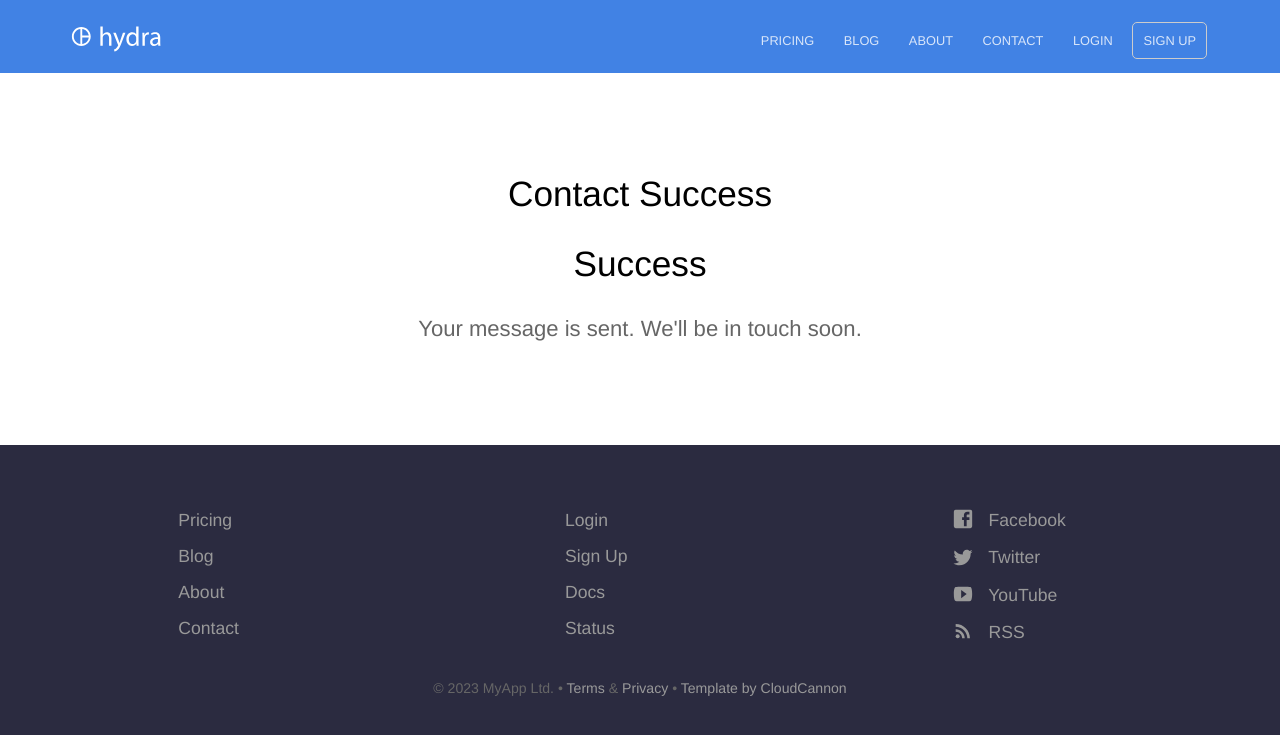
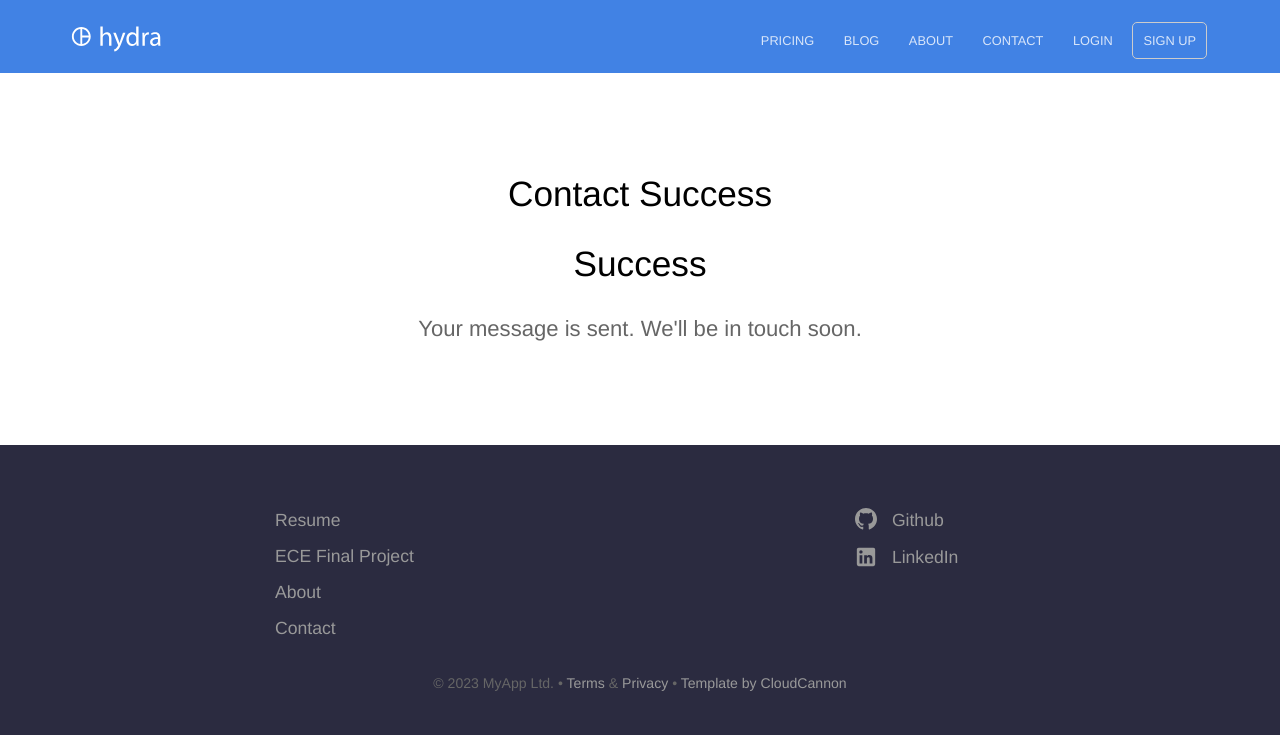
Before and after one commit to adrianchen8662/adrianchen8662.github.io, a Jekyll site: the page built from contact-success.html, in a window 1280 px wide. Shown: the top 735 px of the page. Built offline with Jekyll 4.4.1, drawn with Linux system fonts in a browser that asks for light colours.

Commit message:
footer update

```diff
--- a/_data/footer.yml
+++ b/_data/footer.yml
@@ -1,39 +1,18 @@
 - links:
-  - name: Pricing
-    link: /pricing/
-  - name: Blog
-    link: /blog/
+  - name: Resume
+    link: /resume/
+  - name: ECE Final Project
+    link: /ECE  Project/
   - name: About
     link: /about/
   - name: Contact
     link: /contact/
 - links:
-  - name: Login
-    link: /
+  - name: Github
+    link: https://github.com/adrianchen8662/argus
     new_window: true
-  - name: Sign Up
-    link: /
+    social_icon: Github # TODO: check icons
+  - name: LinkedIn
+    link: https://www.linkedin.com/in/adrian-chen-728513181/
     new_window: true
-  - name: Docs
-    link: /
-    new_window: true
-  - name: Status
-    link: /
-    new_window: true
-- links:
-  - name: Facebook
-    link: https://facebook.com/cloudcannon/
-    new_window: true
-    social_icon: Facebook
-  - name: Twitter
-    link: https://twitter.com/cloudcannon/
-    social_icon: Twitter
-    new_window: true
-  - name: YouTube
-    link: https://youtube.com/cloudcannon/
-    social_icon: YouTube
-    new_window: true
-  - name: RSS
-    link: /feed.xml
-    social_icon: RSS
-    new_window: false
+    social_icon: LinkedIn # TODO: check icons
--- a/_includes/social-icon.html
+++ b/_includes/social-icon.html
@@ -1,18 +1,6 @@
 {% case include.icon %}
-	{% when "Facebook" %}
-		<svg fill="#000000" height="24" viewBox="0 0 24 24" width="24" xmlns="http://www.w3.org/2000/svg"><path d="M19,4V7H17A1,1 0 0,0 16,8V10H19V13H16V20H13V13H11V10H13V7.5C13,5.56 14.57,4 16.5,4M20,2H4A2,2 0 0,0 2,4V20A2,2 0 0,0 4,22H20A2,2 0 0,0 22,20V4C22,2.89 21.1,2 20,2Z" /></svg>
-	{% when "Instagram" %}
-		<svg fill="#000000" height="24" viewBox="0 0 24 24" width="24" xmlns="http://www.w3.org/2000/svg"><path d="M7.8,2H16.2C19.4,2 22,4.6 22,7.8V16.2A5.8,5.8 0 0,1 16.2,22H7.8C4.6,22 2,19.4 2,16.2V7.8A5.8,5.8 0 0,1 7.8,2M7.6,4A3.6,3.6 0 0,0 4,7.6V16.4C4,18.39 5.61,20 7.6,20H16.4A3.6,3.6 0 0,0 20,16.4V7.6C20,5.61 18.39,4 16.4,4H7.6M17.25,5.5A1.25,1.25 0 0,1 18.5,6.75A1.25,1.25 0 0,1 17.25,8A1.25,1.25 0 0,1 16,6.75A1.25,1.25 0 0,1 17.25,5.5M12,7A5,5 0 0,1 17,12A5,5 0 0,1 12,17A5,5 0 0,1 7,12A5,5 0 0,1 12,7M12,9A3,3 0 0,0 9,12A3,3 0 0,0 12,15A3,3 0 0,0 15,12A3,3 0 0,0 12,9Z" /></svg>
+	{% when "Github" %}
+		<svg fill="#000000" height="24" viewBox="0 0 24 24" width="24" xlmns="http://www.w3.org/200/svg"><path d="M12 0c-6.626 0-12 5.373-12 12 0 5.302 3.438 9.8 8.207 11.387.599.111.793-.261.793-.577v-2.234c-3.338.726-4.033-1.416-4.033-1.416-.546-1.387-1.333-1.756-1.333-1.756-1.089-.745.083-.729.083-.729 1.205.084 1.839 1.237 1.839 1.237 1.07 1.834 2.807 1.304 3.492.997.107-.775.418-1.305.762-1.604-2.665-.305-5.467-1.334-5.467-5.931 0-1.311.469-2.381 1.236-3.221-.124-.303-.535-1.524.117-3.176 0 0 1.008-.322 3.301 1.23.957-.266 1.983-.399 3.003-.404 1.02.005 2.047.138 3.006.404 2.291-1.552 3.297-1.23 3.297-1.23.653 1.653.242 2.874.118 3.176.77.84 1.235 1.911 1.235 3.221 0 4.609-2.807 5.624-5.479 5.921.43.372.823 1.102.823 2.222v3.293c0 .319.192.694.801.576 4.765-1.589 8.199-6.086 8.199-11.386 0-6.627-5.373-12-12-12z"></svg>
 	{% when "LinkedIn" %}
 		<svg fill="#000000" height="24" viewBox="0 0 24 24" width="24" xmlns="http://www.w3.org/2000/svg"><path d="M19,19H16V13.7A1.5,1.5 0 0,0 14.5,12.2A1.5,1.5 0 0,0 13,13.7V19H10V10H13V11.2C13.5,10.36 14.59,9.8 15.5,9.8A3.5,3.5 0 0,1 19,13.3M6.5,8.31C5.5,8.31 4.69,7.5 4.69,6.5A1.81,1.81 0 0,1 6.5,4.69C7.5,4.69 8.31,5.5 8.31,6.5A1.81,1.81 0 0,1 6.5,8.31M8,19H5V10H8M20,2H4C2.89,2 2,2.89 2,4V20A2,2 0 0,0 4,22H20A2,2 0 0,0 22,20V4C22,2.89 21.1,2 20,2Z" /></svg>
-	{% when "Pinterest" %}
-		<svg fill="#000000" height="24" viewBox="0 0 24 24" width="24" xmlns="http://www.w3.org/2000/svg"><path d="M13,16.2C12.2,16.2 11.43,15.86 10.88,15.28L9.93,18.5L9.86,18.69L9.83,18.67C9.64,19 9.29,19.2 8.9,19.2C8.29,19.2 7.8,18.71 7.8,18.1C7.8,18.05 7.81,18 7.81,17.95H7.8L7.85,17.77L9.7,12.21C9.7,12.21 9.5,11.59 9.5,10.73C9.5,9 10.42,8.5 11.16,8.5C11.91,8.5 12.58,8.76 12.58,9.81C12.58,11.15 11.69,11.84 11.69,12.81C11.69,13.55 12.29,14.16 13.03,14.16C15.37,14.16 16.2,12.4 16.2,10.75C16.2,8.57 14.32,6.8 12,6.8C9.68,6.8 7.8,8.57 7.8,10.75C7.8,11.42 8,12.09 8.34,12.68C8.43,12.84 8.5,13 8.5,13.2A1,1 0 0,1 7.5,14.2C7.13,14.2 6.79,14 6.62,13.7C6.08,12.81 5.8,11.79 5.8,10.75C5.8,7.47 8.58,4.8 12,4.8C15.42,4.8 18.2,7.47 18.2,10.75C18.2,13.37 16.57,16.2 13,16.2M20,2H4C2.89,2 2,2.89 2,4V20A2,2 0 0,0 4,22H20A2,2 0 0,0 22,20V4C22,2.89 21.1,2 20,2Z" /></svg>
-	{% when "Tumblr" %}
-		<svg fill="#000000" height="24" viewBox="0 0 24 24" width="24" xmlns="http://www.w3.org/2000/svg"><path d="M16,11H13V14.9C13,15.63 13.14,16 14.1,16H16V19C16,19 14.97,19.1 13.9,19.1C11.25,19.1 10,17.5 10,15.7V11H8V8.2C10.41,8 10.62,6.16 10.8,5H13V8H16M20,2H4C2.89,2 2,2.89 2,4V20A2,2 0 0,0 4,22H20A2,2 0 0,0 22,20V4C22,2.89 21.1,2 20,2Z" /></svg>
-	{% when "Twitter" %}
-		<svg fill="#000000" height="24" viewBox="0 0 24 24" width="24" xmlns="http://www.w3.org/2000/svg"><path d="M22.46,6C21.69,6.35 20.86,6.58 20,6.69C20.88,6.16 21.56,5.32 21.88,4.31C21.05,4.81 20.13,5.16 19.16,5.36C18.37,4.5 17.26,4 16,4C13.65,4 11.73,5.92 11.73,8.29C11.73,8.63 11.77,8.96 11.84,9.27C8.28,9.09 5.11,7.38 3,4.79C2.63,5.42 2.42,6.16 2.42,6.94C2.42,8.43 3.17,9.75 4.33,10.5C3.62,10.5 2.96,10.3 2.38,10C2.38,10 2.38,10 2.38,10.03C2.38,12.11 3.86,13.85 5.82,14.24C5.46,14.34 5.08,14.39 4.69,14.39C4.42,14.39 4.15,14.36 3.89,14.31C4.43,16 6,17.26 7.89,17.29C6.43,18.45 4.58,19.13 2.56,19.13C2.22,19.13 1.88,19.11 1.54,19.07C3.44,20.29 5.7,21 8.12,21C16,21 20.33,14.46 20.33,8.79C20.33,8.6 20.33,8.42 20.32,8.23C21.16,7.63 21.88,6.87 22.46,6Z" /></svg>
-	{% when "YouTube" %}
-		<svg fill="#000000" height="24" viewBox="0 0 24 24" width="24" xmlns="http://www.w3.org/2000/svg"><path d="M10,16.5V7.5L16,12M20,4.4C19.4,4.2 15.7,4 12,4C8.3,4 4.6,4.19 4,4.38C2.44,4.9 2,8.4 2,12C2,15.59 2.44,19.1 4,19.61C4.6,19.81 8.3,20 12,20C15.7,20 19.4,19.81 20,19.61C21.56,19.1 22,15.59 22,12C22,8.4 21.56,4.91 20,4.4Z" /></svg>
-	{% when "RSS" %}
-		<svg fill="#000000" height="24" viewBox="0 0 24 24" width="24" xmlns="http://www.w3.org/2000/svg"><path d="M0 0h24v24H0z" fill="none"/><circle cx="6.18" cy="17.82" r="2.18"/><path d="M4 4.44v2.83c7.03 0 12.73 5.7 12.73 12.73h2.83c0-8.59-6.97-15.56-15.56-15.56zm0 5.66v2.83c3.9 0 7.07 3.17 7.07 7.07h2.83c0-5.47-4.43-9.9-9.9-9.9z"/></svg>
 {% endcase %}
```
